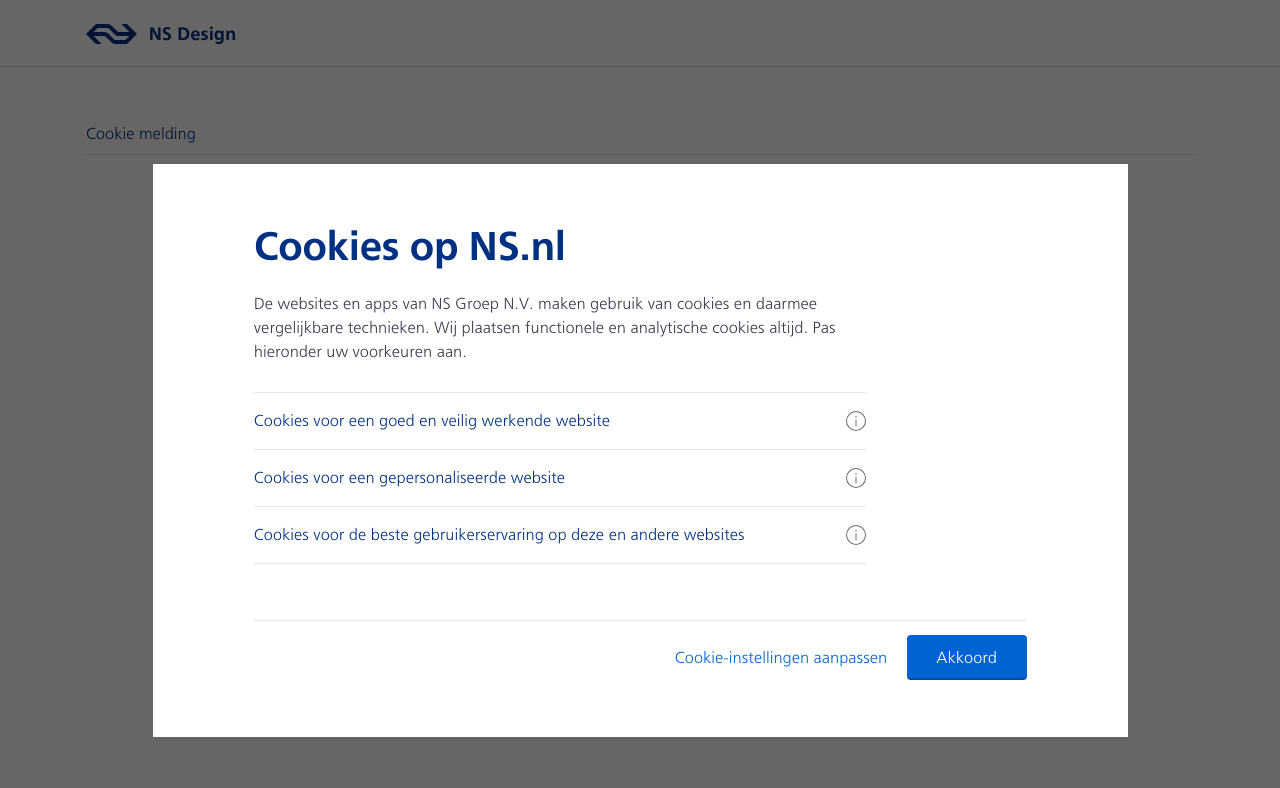
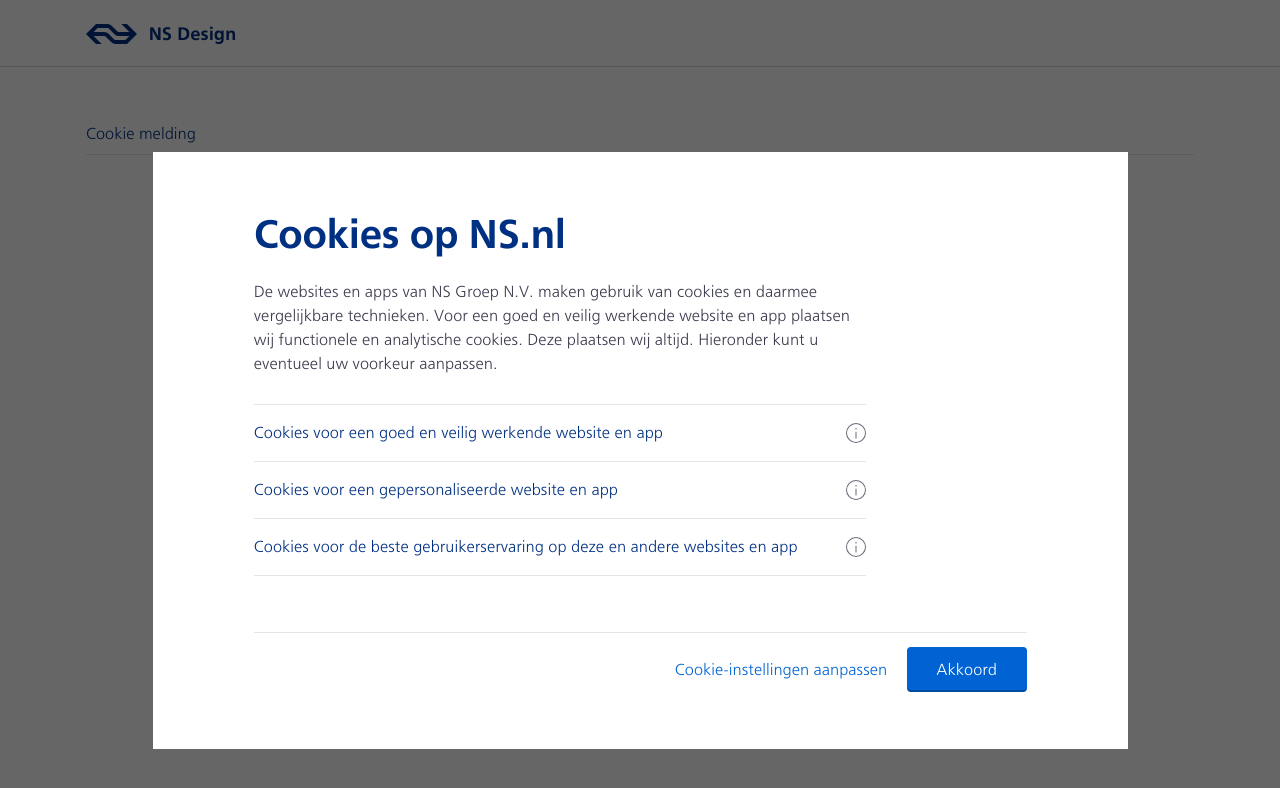
Before and after one commit to tdenheld/ns-design, a Jekyll site: the page built from _posts/2019-01-03-cookie-melding.html, in a window 1280 px wide. Shown: the top 788 px of the page. Built offline with Jekyll 4.4.1, drawn with Linux system fonts in a browser that asks for light colours.

Commit message:
update cookie texts

```diff
--- a/_data/cookies.yml
+++ b/_data/cookies.yml
@@ -1,11 +1,11 @@
 title: Cookies op NS.nl
-description: De websites en apps van NS Groep N.V. maken gebruik van cookies en daarmee vergelijkbare technieken. Wij plaatsen functionele en analytische cookies altijd. Pas hieronder uw voorkeuren aan.
+description: De websites en apps van NS Groep N.V. maken gebruik van cookies en daarmee vergelijkbare technieken. Voor een goed en veilig werkende website en app plaatsen wij functionele en analytische cookies. Deze plaatsen wij altijd. Hieronder kunt u eventueel uw voorkeur aanpassen.
 
 settings:
-  - title: Cookies voor een goed en veilig werkende website
-    details: Functionele cookies zijn cookies die zorgen dat u de website kunt bekijken en dat functies binnen de website goed en veilig werken. Zo zorgen ze er bijvoorbeeld voor dat u een reis kan plannen, veilig kan inloggen bij Mijn NS of Mijn NSI, of feedback kunt geven. Tevens worden er basale analytische cookies geplaatst waarmee wij data verzamelen zonder dat er IDs en dergelijke worden opgeslagen. Hiermee kunnen wij borgen dat alle pagina’s goed vindbaar zijn, snel genoeg laden, en of essentiële aspecten van de website goed werken op verschillende systemen, te denken aan een laptop versus een tablet of een Apple versus een Android besturingssysteem. Daarnaast kunnen we hiermee tests inrichten op onze websites. De cookies onder deze noemer zijn dan ook verplicht want hiermee zorgen wij dat u een zo optimaal mogelijke gebruikerservaring heeft.
+  - title: Cookies voor een goed en veilig werkende website en app
+    details: Plaatsing van deze cookies zorgt ervoor dat u de website kunt bekijken en dat functies binnen de website goed en veilig werken. Zo zorgen ze er bijvoorbeeld voor dat u een reis kan plannen, veilig kan inloggen bij Mijn NS of Mijn NSI, of feedback kunt geven. Tevens worden er basale analytische cookies geplaatst waarmee wij data verzamelen zonder dat er IDs en dergelijke worden opgeslagen. Hiermee kunnen wij borgen dat alle pagina’s goed vindbaar zijn, snel genoeg laden, en of essentiële aspecten van de website goed werken op verschillende systemen, te denken aan een laptop versus een tablet of een Apple versus een Android besturingssysteem. Daarnaast kunnen we hiermee tests inrichten op onze websites. De cookies onder deze noemer zijn dan ook verplicht want hiermee zorgen wij dat u een zo optimaal mogelijke gebruikerservaring heeft.
     disabled: true
-  - title: Cookies voor een gepersonaliseerde website
+  - title: Cookies voor een gepersonaliseerde website en app
     details: Plaatsing van deze cookies zorgt ervoor dat wij u een gepersonaliseerde ervaring kunnen bieden binnen de websites en apps in beheer van NS. Deze cookies kunnen informatie over u verzamelen en uw internet-, aankoop- en leesgedrag (van nieuwsbrieven) binnen onze websites en apps volgen, en waar mogelijk gekoppeld en aangevuld worden met uw klantdata. Met deze informatie kunnen advertenties, content en commerciële communicatie aan uw interesses en profiel worden aangepast. Deze data wordt alleen gedeeld binnen systemen in beheer van NS.
-  - title: Cookies voor de beste gebruikerservaring op deze en andere websites
+  - title: Cookies voor de beste gebruikerservaring op deze en andere websites en app
     details: Plaatsing van deze cookies zorgt ervoor dat wij u een gepersonaliseerde ervaring kunnen bieden buiten de websites en apps in beheer van NS. Deze cookies kunnen informatie over u verzamelen en uw internet-, aankoop- en leesgedrag (van nieuwsbrieven) buiten onze websites volgen, en waar mogelijk gekoppeld en aangevuld worden met uw klantdata. Met deze informatie kunnen advertenties, content en commerciële communicatie aan uw interesses en profiel worden aangepast. Deze data wordt gedeeld met partijen buiten NS ofwel derden.
```
Also changed, not shown: 1 other file.
